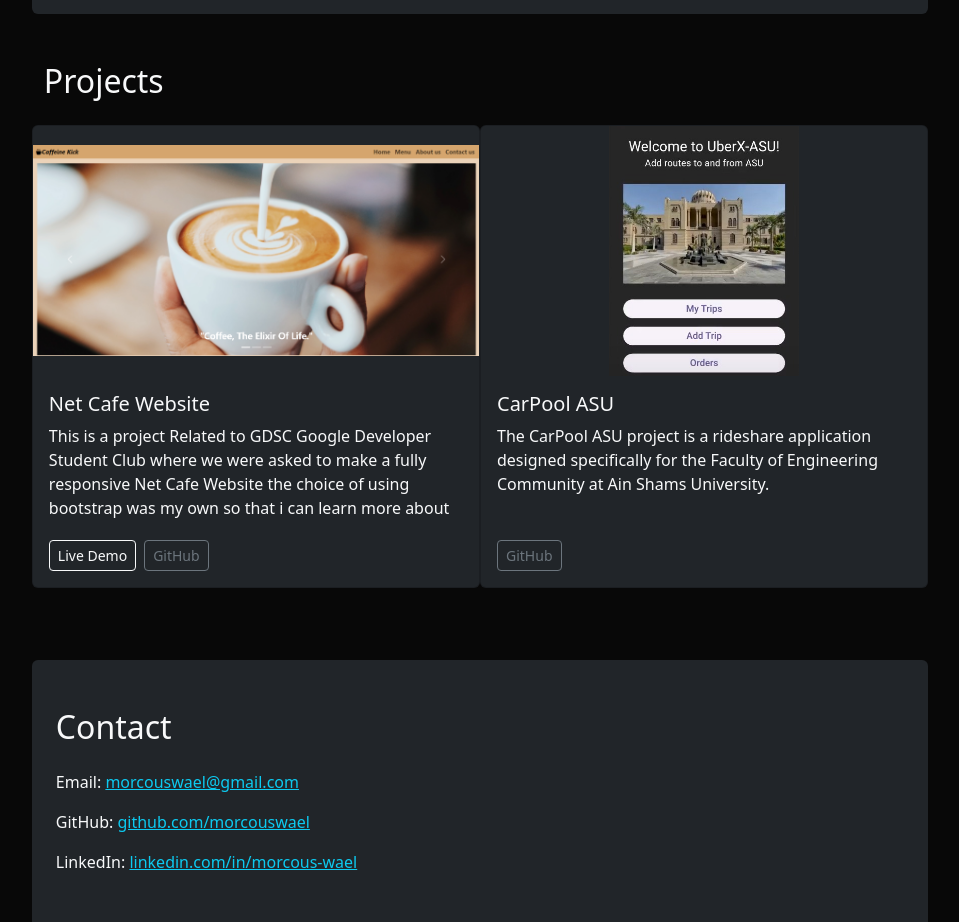
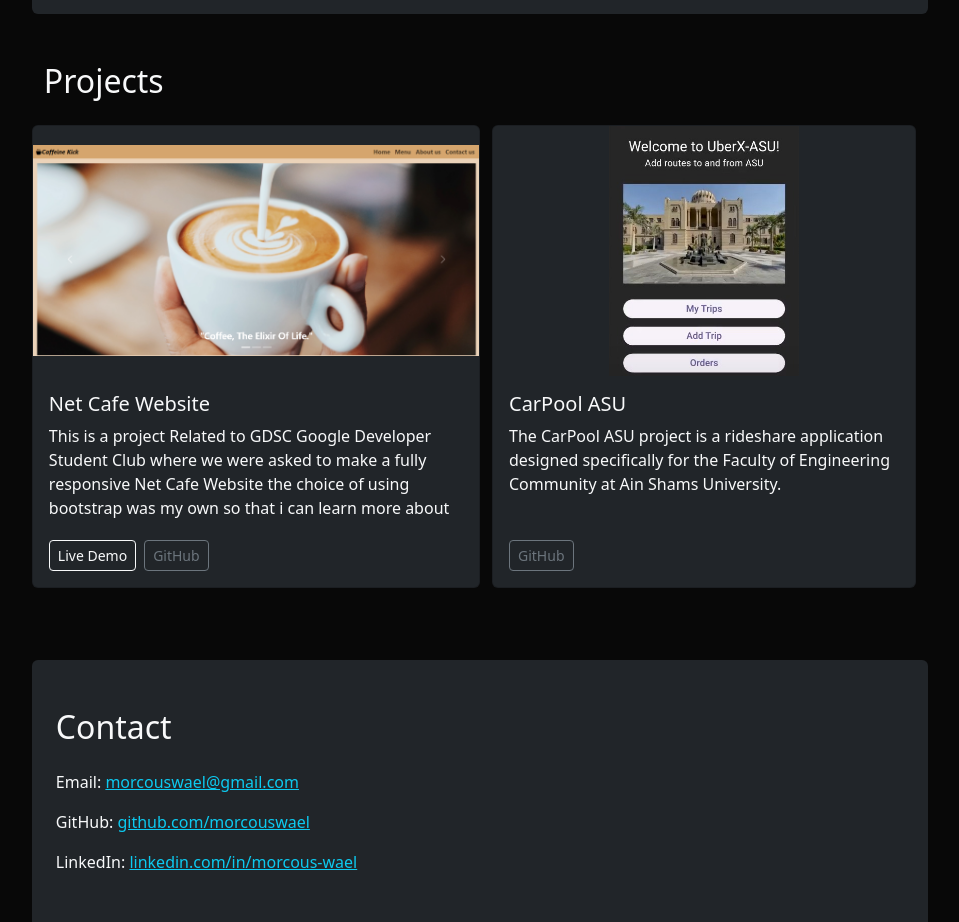
Before and after one commit to MorcousWael/morcous-wael-portofolio, an Angular app: page / in a window 1280 px wide. Shown: the part 1180-2102 px from the top of the page, without its empty margins (160-1119 px from the left). Built offline with nearby package versions, Linux system fonts and the light colour scheme.

Commit message:
responsive fix

```diff
--- a/src/app/components/projects/projects.component.html
+++ b/src/app/components/projects/projects.component.html
@@ -38,7 +38,7 @@
           </div>
         </div>
       </div>
-      <div class="col-md-6 mb-4 px-0">
+      <div class="col-md-6 mb-4 padding-0">
         <div class="card bg-dark text-light h-100">
           <img
             src="assets/images/carpool_ASU.jpg"
--- a/src/app/components/projects/projects.component.scss
+++ b/src/app/components/projects/projects.component.scss
@@ -15,3 +15,9 @@ section {
     }
   }
 }
+@media (max-width: 767.98px) {
+  .padding-0 {
+    padding-left: 0;
+    padding-right: 0;
+  }
+}
```
